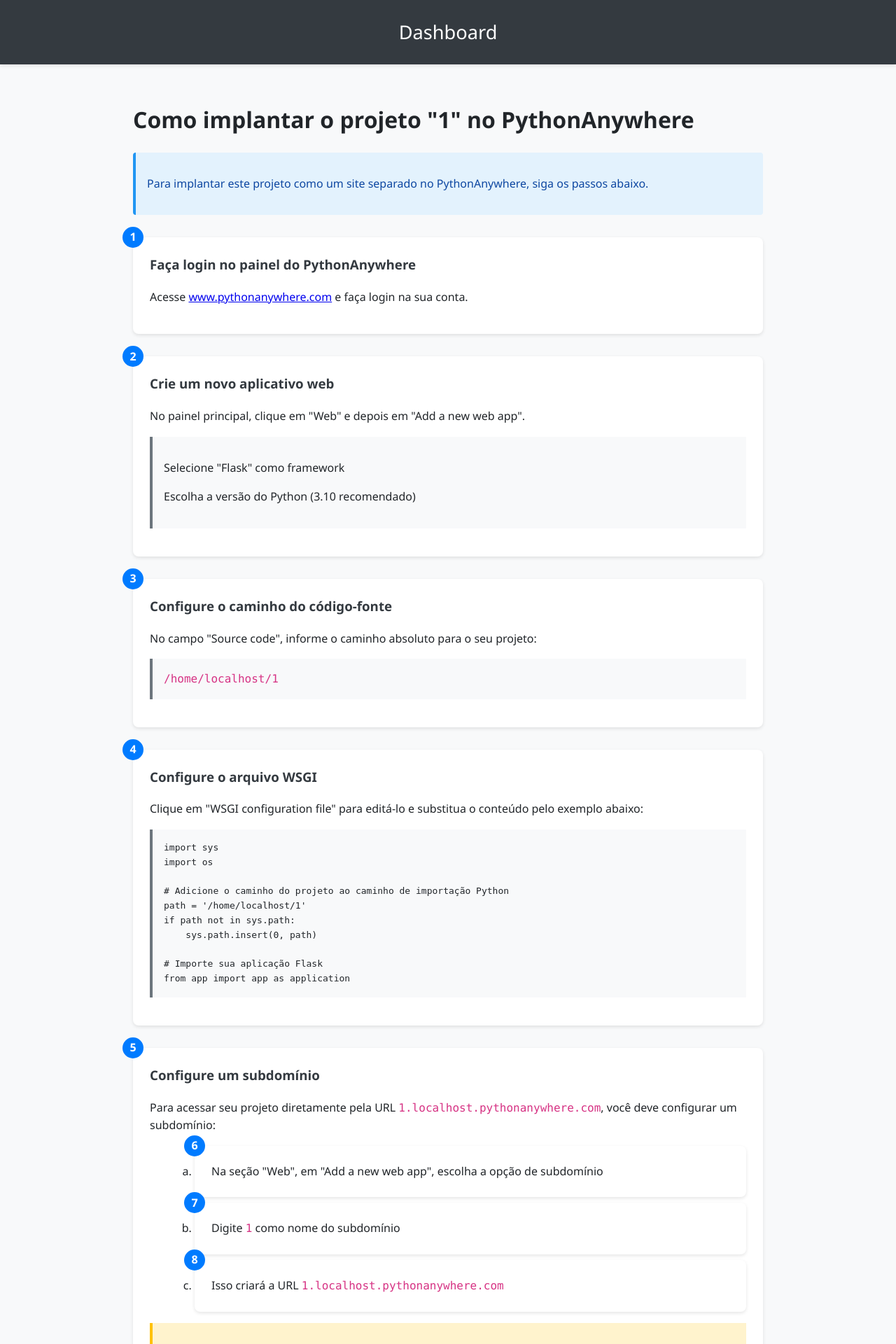
After one commit to mtcporto/dashboard, a Flask app: page /dashboard/projeto/1/deploy in a window 1280 px wide. The commit adds this page. Shown: the top 1920 px of the page at 70% size. Run offline with Flask 3, Linux system fonts and the light colour scheme.

Commit message:
Enhance project deployment support: implement project serving logic, add deployment guide, and improve error handling for Flask applications on PythonAnywhere.

```diff
--- a/app.py
+++ b/app.py
@@ -55,12 +55,44 @@ def register_project_blueprints():
                         blueprint_name = f'project_{nome_projeto}'
                         bp = Blueprint(blueprint_name, __name__, url_prefix=f'/{nome_projeto}')
 
-                        # Definimos uma função closure para capturar o nome do projeto
-                        def index_route():
-                            return redirect(url_for('dashboard.projeto', nome=nome_projeto))
+                        # Define uma closure para servir os arquivos do projeto
+                        def serve_project():
+                            # Verifica se o projeto tem um app.py para ser executado diretamente
+                            projeto_app_path = os.path.join(projeto_path, 'app.py')
+                            if os.path.exists(projeto_app_path):
+                                # Para o PythonAnywhere, não podemos executar a aplicação diretamente
+                                # Vamos criar um proxy de redirecionamento que permitirá o uso do subdomínio
+                                try:
+                                    # URL base para o ambiente PythonAnywhere com subdomínio para o projeto
+                                    hostname = request.host.split('.')
+                                    username = hostname[0] if hostname else "devosflask"  # Nome de usuário PythonAnywhere
+
+                                    # Construímos a URL recomendada para o projeto
+                                    subdomain_url = f"http://{nome_projeto}.{username}.pythonanywhere.com"
+
+                                    # Verificamos se o projeto é válido tentando importar o app.py
+                                    # Isso apenas valida que é um projeto Flask, mas não executa o código
+                                    with open(projeto_app_path, 'r') as f:
+                                        if 'Flask' in f.read():
+                                            return render_template('projeto_redirect.html', nome=nome_projeto,
+                                                                 subdomain_url=subdomain_url,
+                                                                 projeto_path=f"/home/{username}/{nome_projeto}")
+                                        else:
+                                            # Se não for um app Flask válido, mostra um erro
+                                            return render_template('projeto_error.html',
+                                                                 nome=nome_projeto,
+                                                                 erro="O arquivo app.py não parece ser uma aplicação Flask válida"), 500
+                                except Exception as e:
+                                    # Em caso de erro ao carregar o módulo, mostra o erro
+                                    return render_template('projeto_error.html',
+                                                          nome=nome_projeto,
+                                                          erro=f"Erro ao executar projeto: {str(e)}"), 500
+                            # Se não encontrou app.py, redireciona para gerenciamento no dashboard
+                            else:
+                                return redirect(url_for('dashboard.projeto', nome=nome_projeto))
 
                         # Registramos a rota no blueprint
-                        bp.add_url_rule('/', 'index', index_route)
+                        bp.add_url_rule('/', 'index', serve_project)
                         return bp
 
                     # Criamos o blueprint com o nome do projeto
@@ -86,8 +118,41 @@ def dynamic_project_route(nome_projeto):
     projetos = listar_projetos(BASE_DIR)
 
     if nome_projeto in projetos:
-        # Se o projeto existir, redireciona para a página do projeto
-        return redirect(url_for('dashboard.projeto', nome=nome_projeto))
+        # Se o projeto existir, verifica se tem arquivo app.py
+        projeto_path = os.path.join(BASE_DIR, nome_projeto)
+        projeto_app_path = os.path.join(projeto_path, 'app.py')
+
+        if os.path.exists(projeto_app_path):
+            # Para o PythonAnywhere, não podemos executar a aplicação diretamente
+            # Vamos criar um proxy de redirecionamento que permitirá o uso do subdomínio
+            try:
+                # URL base para o ambiente PythonAnywhere com subdomínio para o projeto
+                hostname = request.host.split('.')
+                username = hostname[0] if hostname else "devosflask"  # Nome de usuário PythonAnywhere
+
+                # Construímos a URL recomendada para o projeto
+                subdomain_url = f"http://{nome_projeto}.{username}.pythonanywhere.com"
+
+                # Verificamos se o projeto é válido tentando importar o app.py
+                # Isso apenas valida que é um projeto Flask, mas não executa o código
+                with open(projeto_app_path, 'r') as f:
+                    if 'Flask' in f.read():
+                        return render_template('projeto_redirect.html', nome=nome_projeto,
+                                              subdomain_url=subdomain_url,
+                                              projeto_path=f"/home/{username}/{nome_projeto}")
+                    else:
+                        # Se não for um app Flask válido, mostra um erro
+                        return render_template('projeto_error.html',
+                                              nome=nome_projeto,
+                                              erro="O arquivo app.py não parece ser uma aplicação Flask válida"), 500
+            except Exception as e:
+                # Em caso de erro ao carregar o módulo, mostra o erro
+                return render_template('projeto_error.html',
+                                      nome=nome_projeto,
+                                      erro=f"Erro ao executar projeto: {str(e)}"), 500
+        else:
+            # Se não tiver app.py, vai para gerenciamento
+            return redirect(url_for('dashboard.projeto', nome=nome_projeto))
     else:
         # Se não existir, retorna uma página 404
         return render_template('404.html', projeto=nome_projeto), 404
--- a/controllers/dashboard.py
+++ b/controllers/dashboard.py
@@ -400,3 +400,8 @@ def deletar_projeto(nome):
             pass
 
     return redirect(url_for('dashboard.index'))
+
+@dashboard_bp.route('/projeto/<nome>/deploy')
+def deploy_guide(nome):
+    """Exibe um guia de como implantar o projeto no PythonAnywhere"""
+    return render_template('deploy_guide.html', nome=nome)
--- /dev/null
+++ b/templates/deploy_guide.html
@@ -0,0 +1,169 @@
+{% extends 'base.html' %}
+
+{% block content %}
+<div class="project-deploy-guide">
+  <h1>Como implantar o projeto "{{ nome }}" no PythonAnywhere</h1>
+
+  <div class="alert alert-info">
+    <p>Para implantar este projeto como um site separado no PythonAnywhere, siga os passos abaixo.</p>
+  </div>
+
+  <ol class="steps">
+    <li>
+      <h3>Faça login no painel do PythonAnywhere</h3>
+      <p>Acesse <a href="https://www.pythonanywhere.com" target="_blank">www.pythonanywhere.com</a> e faça login na sua conta.</p>
+    </li>
+
+    <li>
+      <h3>Crie um novo aplicativo web</h3>
+      <p>No painel principal, clique em "Web" e depois em "Add a new web app".</p>
+      <div class="code-block">
+        <p>Selecione "Flask" como framework</p>
+        <p>Escolha a versão do Python (3.10 recomendado)</p>
+      </div>
+    </li>
+
+    <li>
+      <h3>Configure o caminho do código-fonte</h3>
+      <p>No campo "Source code", informe o caminho absoluto para o seu projeto:</p>
+      <div class="code-block">
+        <code>/home/{{ request.host.split('.')[0] }}/{{ nome }}</code>
+      </div>
+    </li>
+
+    <li>
+      <h3>Configure o arquivo WSGI</h3>
+      <p>Clique em "WSGI configuration file" para editá-lo e substitua o conteúdo pelo exemplo abaixo:</p>
+      <div class="code-block">
+<pre>import sys
+import os
+
+# Adicione o caminho do projeto ao caminho de importação Python
+path = '/home/{{ request.host.split('.')[0] }}/{{ nome }}'
+if path not in sys.path:
+    sys.path.insert(0, path)
+
+# Importe sua aplicação Flask
+from app import app as application</pre>
+      </div>
+    </li>
+
+    <li>
+      <h3>Configure um subdomínio</h3>
+      <p>Para acessar seu projeto diretamente pela URL <code>{{ nome }}.{{ request.host.split('.')[0] }}.pythonanywhere.com</code>, você deve configurar um subdomínio:</p>
+      <ol class="sub-steps">
+        <li>Na seção "Web", em "Add a new web app", escolha a opção de subdomínio</li>
+        <li>Digite <code>{{ nome }}</code> como nome do subdomínio</li>
+        <li>Isso criará a URL <code>{{ nome }}.{{ request.host.split('.')[0] }}.pythonanywhere.com</code></li>
+      </ol>
+      <div class="note">
+        <p><strong>Importante:</strong> O nome do subdomínio deve ser exatamente igual ao nome do projeto para que o redirecionamento automático funcione.</p>
+      </div>
+    </li>
+
+    <li>
+      <h3>Acesso direto via URL principal</h3>
+      <p>Depois de configurar o subdomínio, você poderá acessar seu projeto de duas formas:</p>
+      <ol class="sub-steps">
+        <li>Diretamente pelo subdomínio: <code>{{ nome }}.{{ request.host.split('.')[0] }}.pythonanywhere.com</code></li>
+        <li>Através da URL principal: <code>{{ request.host_url }}{{ nome }}</code> (que redirecionará automaticamente)</li>
+      </ol>
+    </li>
+
+    <li>
+      <h3>Reinicie o aplicativo</h3>
+      <p>Clique no botão "Reload" para reiniciar seu aplicativo com as novas configurações.</p>
+    </li>
+  </ol>
+
+  <div class="actions">
+    <a href="{{ url_for('dashboard.projeto', nome=nome) }}" class="btn">← Voltar para o gerenciamento do projeto</a>
+  </div>
+</div>
+
+<style>
+  .project-deploy-guide {
+    max-width: 900px;
+    margin: 0 auto;
+  }
+
+  .steps {
+    margin: 2rem 0;
+    padding-left: 0;
+    counter-reset: step-counter;
+    list-style-type: none;
+  }
+
+  .steps li {
+    position: relative;
+    margin-bottom: 2rem;
+    padding: 1.5rem;
+    background-color: white;
+    border-radius: 8px;
+    box-shadow: 0 2px 5px rgba(0,0,0,0.1);
+    counter-increment: step-counter;
+  }
+
+  .steps li::before {
+    content: counter(step-counter);
+    position: absolute;
+    left: -15px;
+    top: -15px;
+    width: 30px;
+    height: 30px;
+    background-color: #007bff;
+    color: white;
+    border-radius: 50%;
+    display: flex;
+    align-items: center;
+    justify-content: center;
+    font-weight: bold;
+  }
+
+  .steps h3 {
+    margin-top: 0;
+    color: #343a40;
+  }
+
+  .code-block {
+    background-color: #f8f9fa;
+    border-left: 4px solid #6c757d;
+    padding: 1rem;
+    margin: 1rem 0;
+    overflow-x: auto;
+  }
+
+  pre {
+    margin: 0;
+    white-space: pre-wrap;
+  }
+
+  code {
+    font-family: Consolas, Monaco, 'Andale Mono', monospace;
+    color: #d63384;
+  }
+
+  .actions {
+    margin-top: 2rem;
+    text-align: center;
+  }
+
+  .sub-steps {
+    margin-top: 0.5rem;
+    margin-left: 1.5rem;
+    list-style-type: lower-alpha;
+  }
+
+  .sub-steps li {
+    margin-bottom: 0.5rem;
+  }
+
+  .note {
+    background-color: #fff3cd;
+    border-left: 4px solid #ffc107;
+    padding: 1rem;
+    margin: 1rem 0;
+    color: #856404;
+  }
+</style>
+{% endblock %}
```
Also changed, not shown: templates/projeto.html (+37 -2 lines), templates/projeto_error.html (added, +91 -0 lines), templates/projeto_redirect.html (+52 -7 lines), utils/exemplo_wsgi.py (added, +13 -0 lines).
